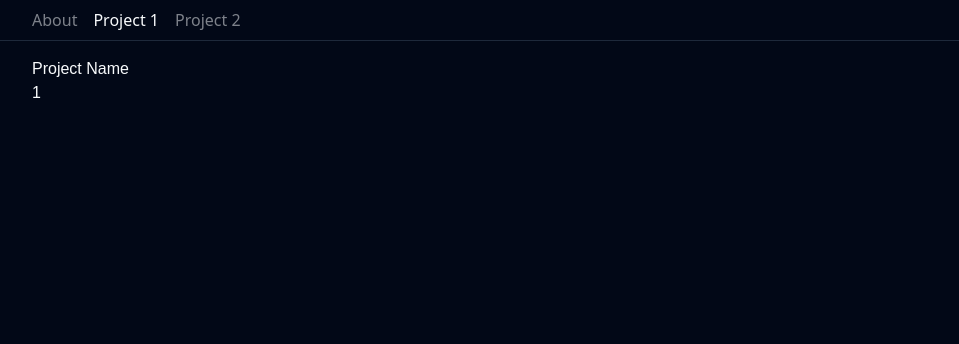
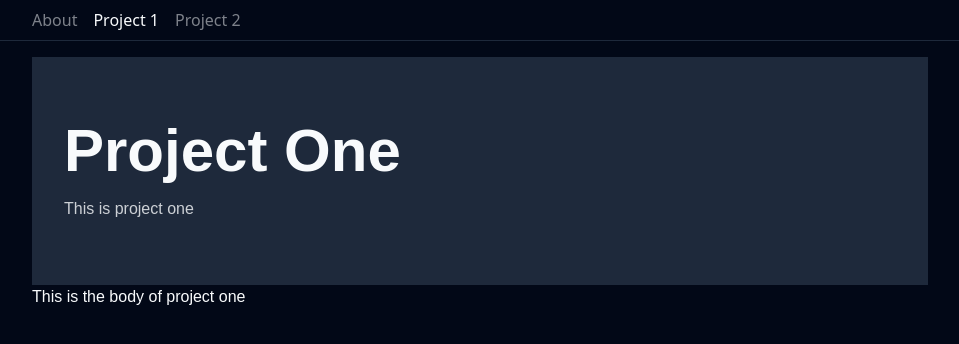
Before and after one commit to adnahl/fws-third-step, a React (Vite) app: page /projects/1 in a window 1280 px wide. Shown: the top 344 px of the page, without its empty margins (160-1119 px from the left). Built offline with nearby package versions, Linux system fonts and the light colour scheme.

Commit message:
Refactor Project component to use project data

```diff
--- a/src/pages/projects/project.tsx
+++ b/src/pages/projects/project.tsx
@@ -1,3 +1,5 @@
+import Hero from '@/components/header/hero'
+import { projects } from '@/db/projects'
 import { redirect, useParams } from 'react-router'
 
 export default function Project() {
@@ -6,19 +8,18 @@ export default function Project() {
   if (!pid) redirect('/')
 
   // This is a dummy project object for demonstration purposes
-  const project = {
-    id: pid,
-    name: 'Project Name'
-  }
+  const project = projects.find((p) => p.id === pid)
 
   if (!project) {
     return <p className='text-destructive'>Project not found</p>
   }
 
+  const { name, description, body } = project
+
   return (
     <section>
-      <h2>{project.name}</h2>
-      <p>{project.id}</p>
+      <Hero title={name} description={description} />
+      <p>{body}</p>
     </section>
   )
 }
```
